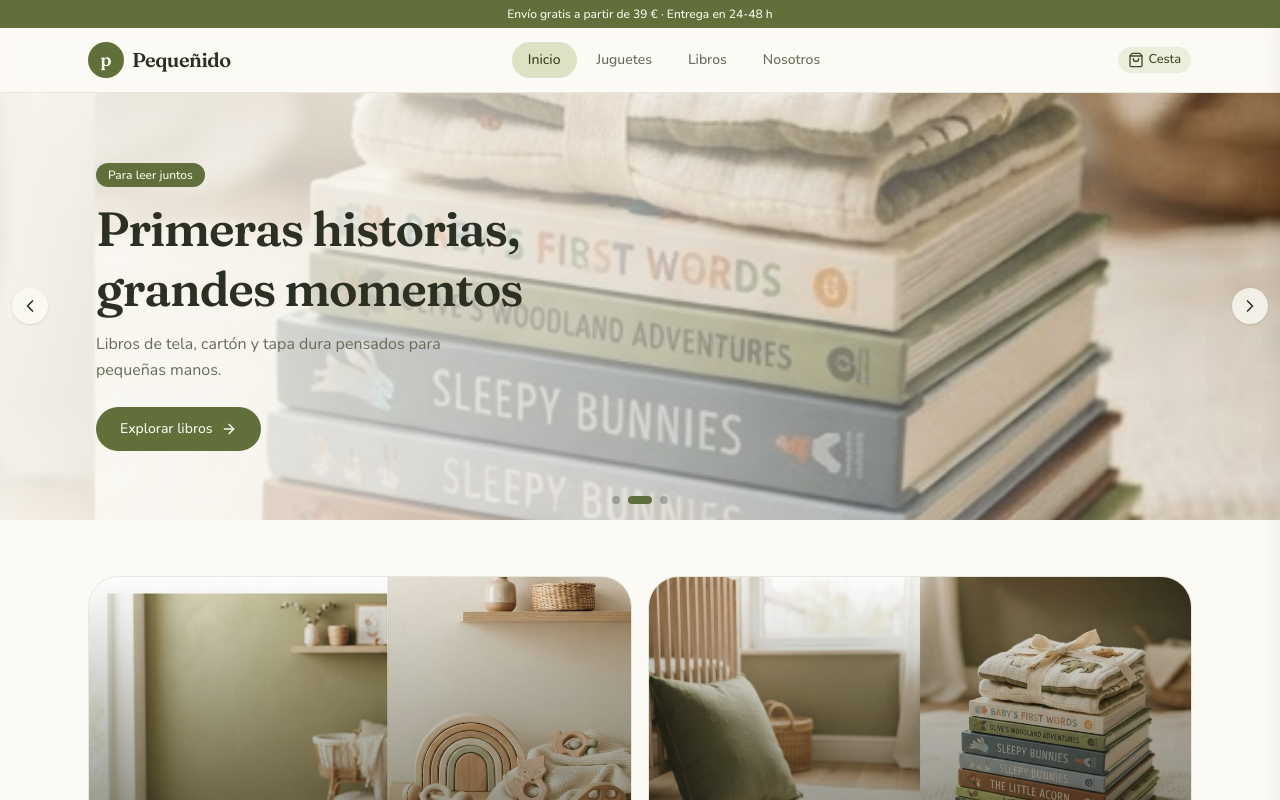
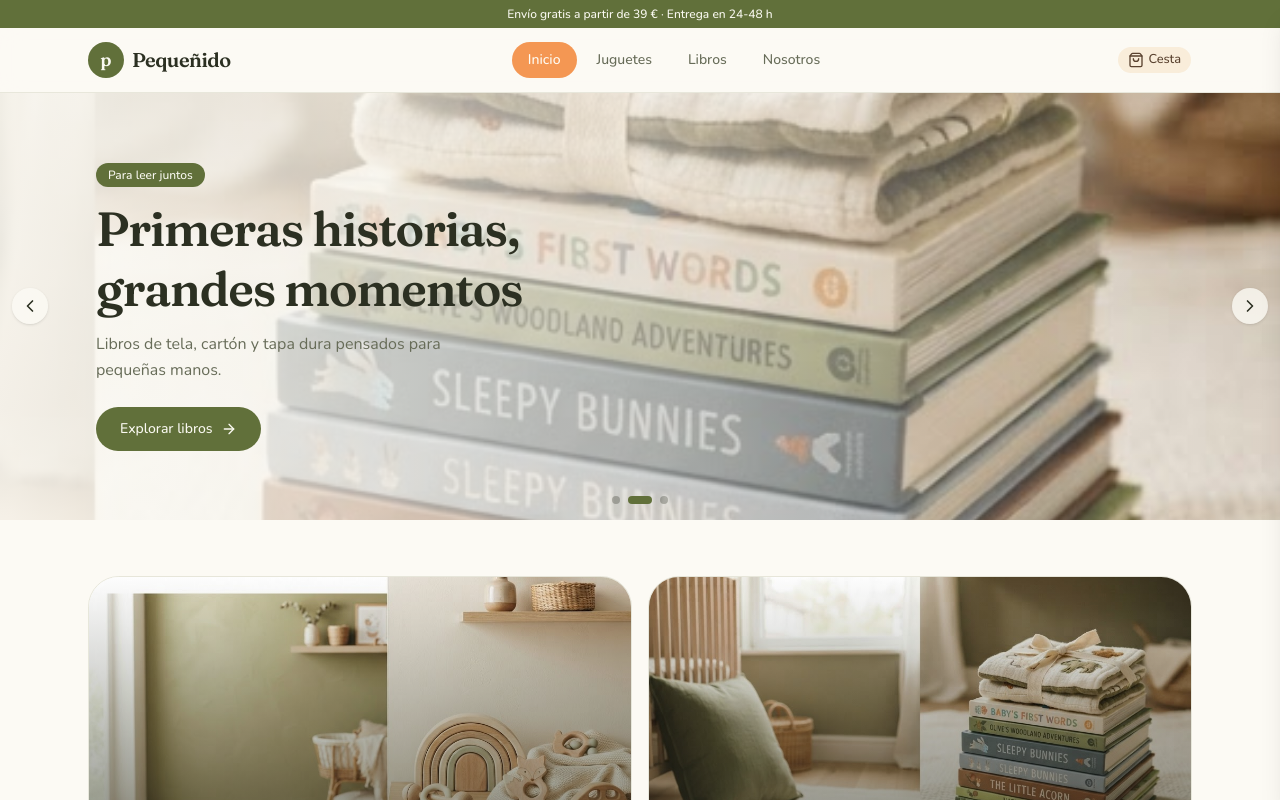
Before and after one commit to alandmmzz/PequeNido, a Next.js app: page / in a window 1280 px wide. Shown: the top 800 px of the page. Built offline with nearby package versions, Linux system fonts and the light colour scheme.

Commit message:
feat: agregar anaranjado como color secundario/accent

```diff
--- a/app/globals.css
+++ b/app/globals.css
@@ -57,18 +57,18 @@
   --popover-foreground: oklch(0.3 0.025 120);
   --primary: oklch(0.52 0.08 122);
   --primary-foreground: oklch(0.98 0.01 95);
-  --secondary: oklch(0.94 0.025 110);
-  --secondary-foreground: oklch(0.38 0.05 122);
+  --secondary: oklch(0.95 0.028 80);
+  --secondary-foreground: oklch(0.4 0.045 60);
   --muted: oklch(0.95 0.015 100);
   --muted-foreground: oklch(0.52 0.03 118);
-  --accent: oklch(0.9 0.04 115);
-  --accent-foreground: oklch(0.35 0.05 122);
+  --accent: oklch(0.76 0.14 55);
+  --accent-foreground: oklch(0.99 0.01 95);
   --destructive: oklch(0.577 0.18 27.325);
   --border: oklch(0.9 0.02 110);
   --input: oklch(0.9 0.02 110);
   --ring: oklch(0.52 0.08 122);
   --chart-1: oklch(0.52 0.08 122);
-  --chart-2: oklch(0.62 0.07 110);
+  --chart-2: oklch(0.76 0.14 55);
   --chart-3: oklch(0.7 0.06 100);
   --chart-4: oklch(0.78 0.05 95);
   --chart-5: oklch(0.85 0.04 90);
@@ -77,8 +77,8 @@
   --sidebar-foreground: oklch(0.3 0.025 120);
   --sidebar-primary: oklch(0.52 0.08 122);
   --sidebar-primary-foreground: oklch(0.98 0.01 95);
-  --sidebar-accent: oklch(0.9 0.04 115);
-  --sidebar-accent-foreground: oklch(0.35 0.05 122);
+  --sidebar-accent: oklch(0.76 0.14 55);
+  --sidebar-accent-foreground: oklch(0.99 0.01 95);
   --sidebar-border: oklch(0.9 0.02 110);
   --sidebar-ring: oklch(0.52 0.08 122);
 }
```
